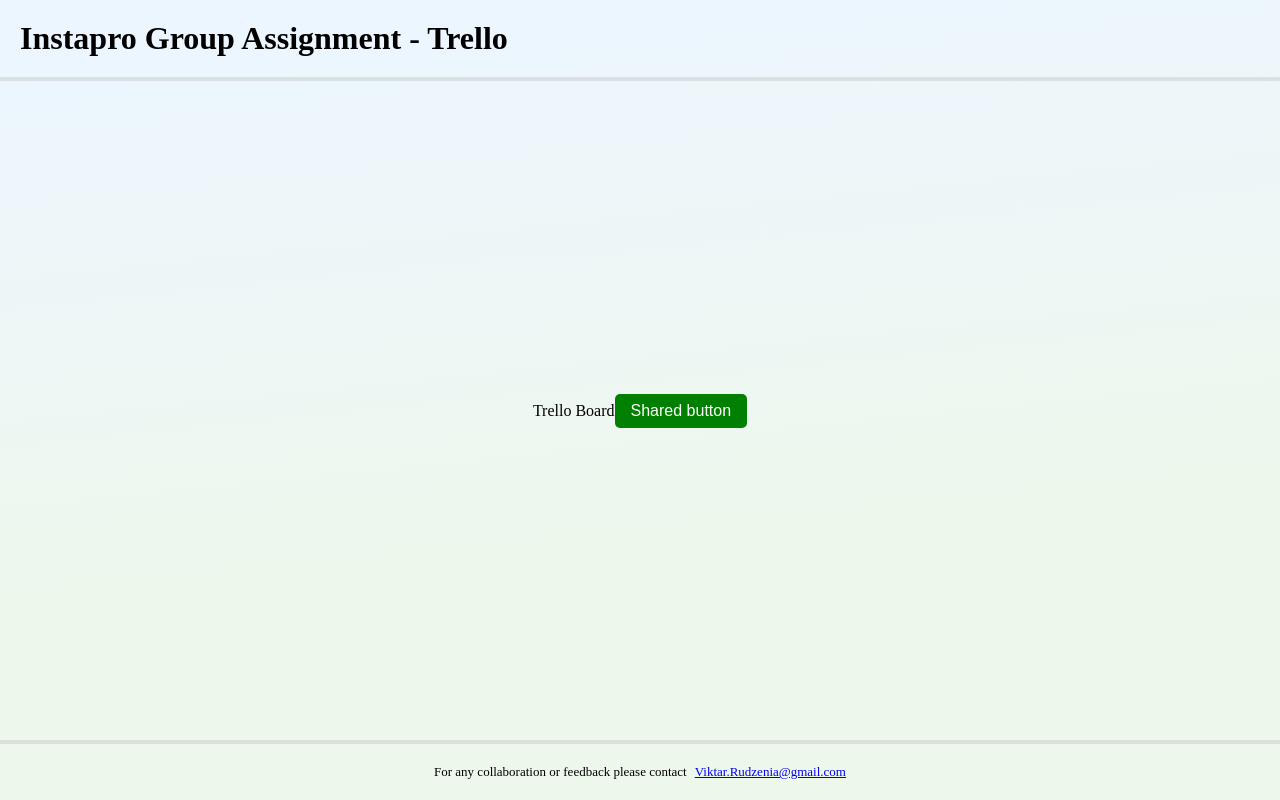
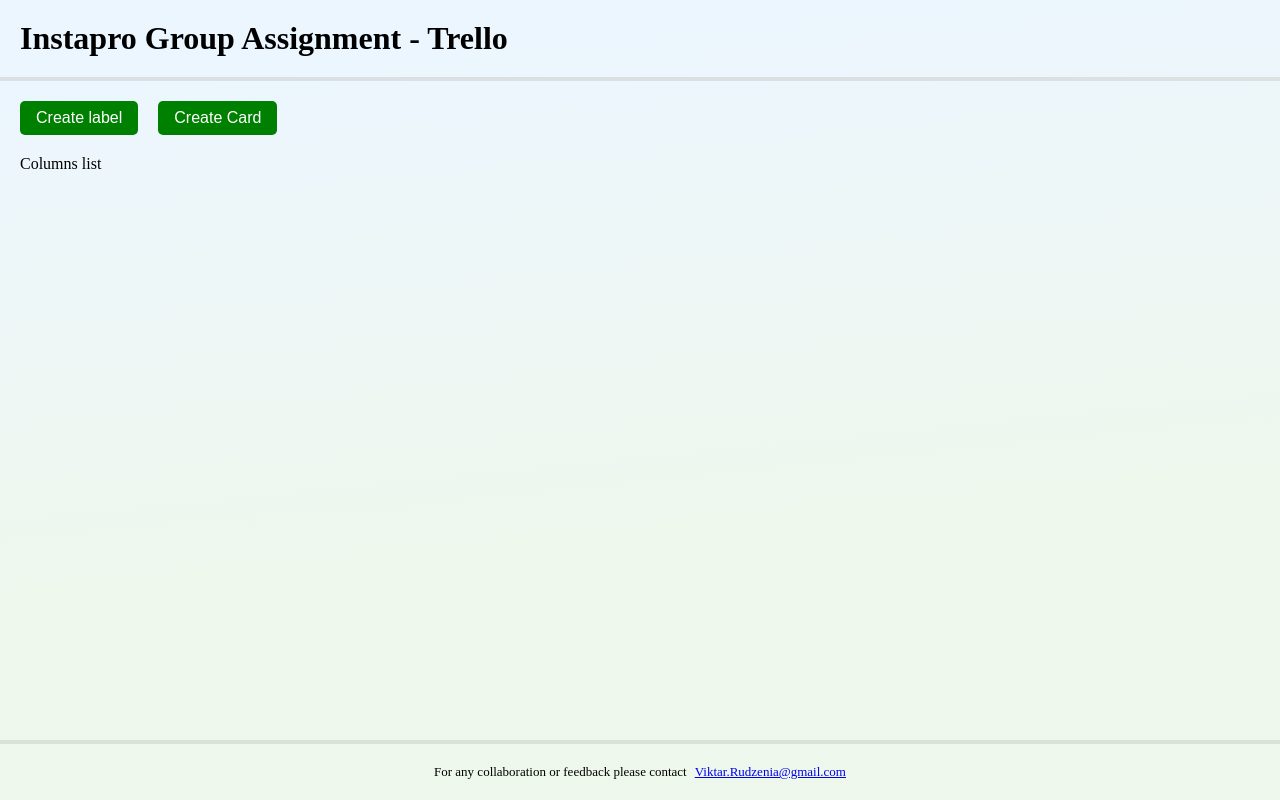
Before and after one commit to viktar-rudzenia/instapro-group-assignment, a React (Create React App) app: page / in a window 1280 px wide. Built offline with nearby package versions, Linux system fonts and the light colour scheme.

Commit message:
feat: created essential Components for trello board

```diff
--- /dev/null
+++ b/src/components/trello-board/ActionPanel/index.module.scss
@@ -0,0 +1,5 @@
+.wrapper {
+  width: 100%;
+  display: flex;
+  gap: 20px;
+}
--- /dev/null
+++ b/src/components/trello-board/ActionPanel/index.tsx
@@ -0,0 +1,11 @@
+import { TrButton } from 'components/shared';
+import styles from './index.module.scss';
+
+export default function ActionPanel() {
+  return (
+    <div className={styles.wrapper}>
+      <TrButton>Create label</TrButton>
+      <TrButton>Create Card</TrButton>
+    </div>
+  );
+}
--- /dev/null
+++ b/src/components/trello-board/Card/index.tsx
@@ -0,0 +1,3 @@
+export default function Card() {
+  return <div>Card</div>;
+}
--- /dev/null
+++ b/src/components/trello-board/Column/index.tsx
@@ -0,0 +1,3 @@
+export default function Column() {
+  return <div>Column</div>;
+}
--- /dev/null
+++ b/src/components/trello-board/ColumnsList/index.module.scss
@@ -0,0 +1,4 @@
+.wrapper {
+  width: 100%;
+  flex: 1;
+}
--- /dev/null
+++ b/src/components/trello-board/ColumnsList/index.tsx
@@ -0,0 +1,5 @@
+import styles from './index.module.scss';
+
+export default function ColumnsList() {
+  return <div className={styles.wrapper}>Columns list</div>;
+}
--- a/src/components/trello-board/TrelloBoard/index.module.scss
+++ b/src/components/trello-board/TrelloBoard/index.module.scss
@@ -1,6 +1,7 @@
 .wrapper {
   display: flex;
   flex: 1;
-  justify-content: center;
-  align-items: center;
+  flex-direction: column;
+  gap: 20px;
+  padding: 20px;
 }
--- a/src/components/trello-board/TrelloBoard/index.tsx
+++ b/src/components/trello-board/TrelloBoard/index.tsx
@@ -1,12 +1,13 @@
-import { TrButton } from 'components/shared';
+import ActionPanel from '../ActionPanel';
+import ColumnsList from '../ColumnsList';
 
 import styles from './index.module.scss';
 
 export default function TrelloBoard() {
   return (
     <div className={styles.wrapper}>
-      <div>Trello Board</div>
-      <TrButton>Shared button</TrButton>
+      <ActionPanel />
+      <ColumnsList />
     </div>
   );
 }
```
Also changed, not shown: 1 other file (tests, documents, lock files or other folders).
